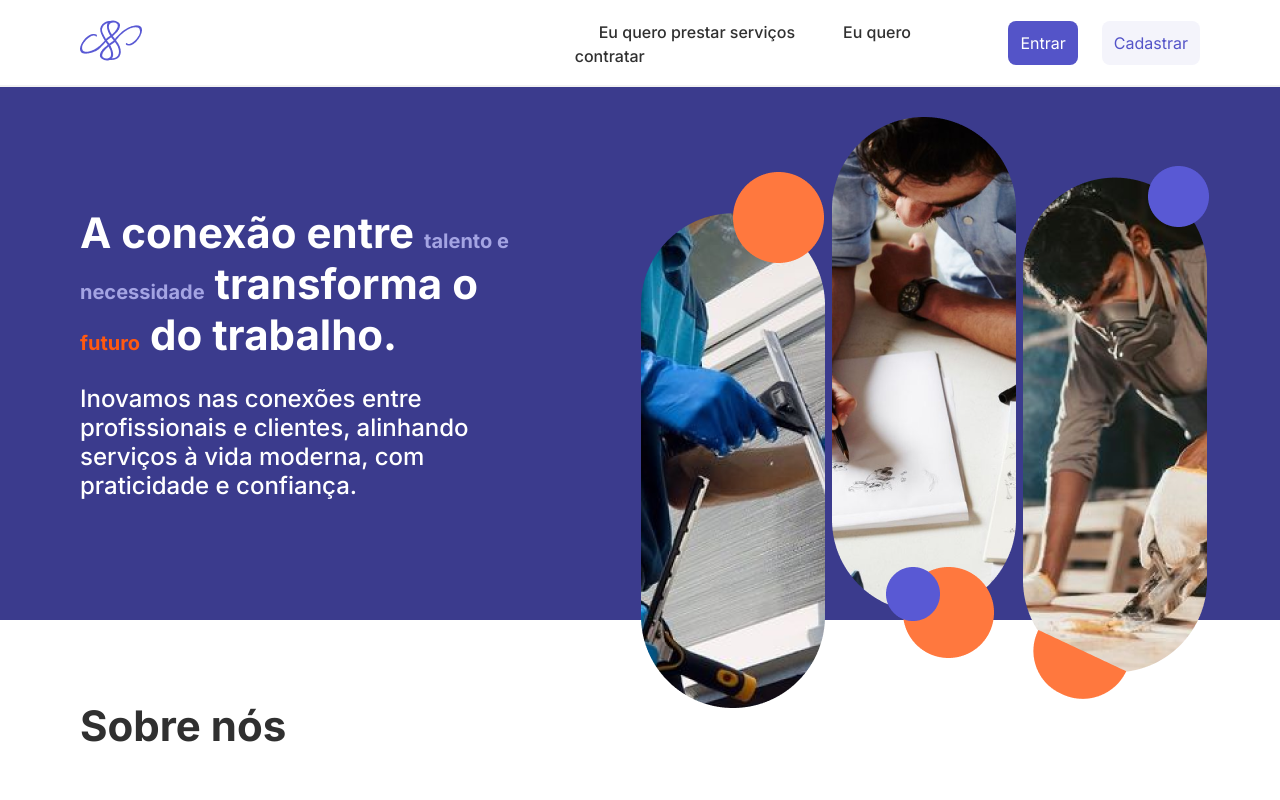
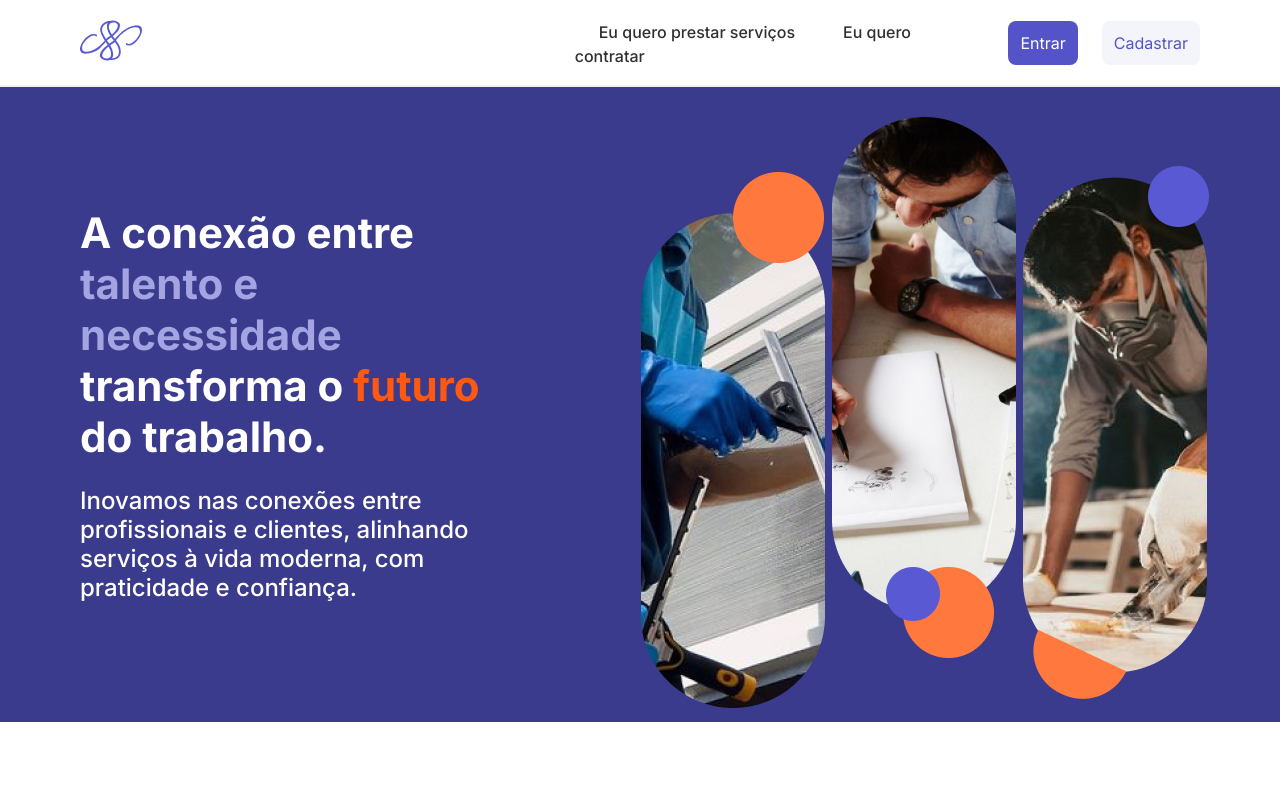
Before and after one commit to FROBDUCK/UNI-PI-3, a React (Create React App) app in the folder serv/: page /sobre in a window 1280 px wide. Shown: the top 800 px of the page. Built offline with nearby package versions, Linux system fonts and the light colour scheme.

Commit message:
alteração no strong de sobre nos

```diff
--- a/serv/src/Sobre.css
+++ b/serv/src/Sobre.css
@@ -25,6 +25,10 @@
     flex-direction: column;
     gap: 1.5rem;
     color: var(--neutral-0);
+}
+
+.banner_text strong{
+    font-size: 2.625rem;
 }
 
 .banner .change-purple {
```
